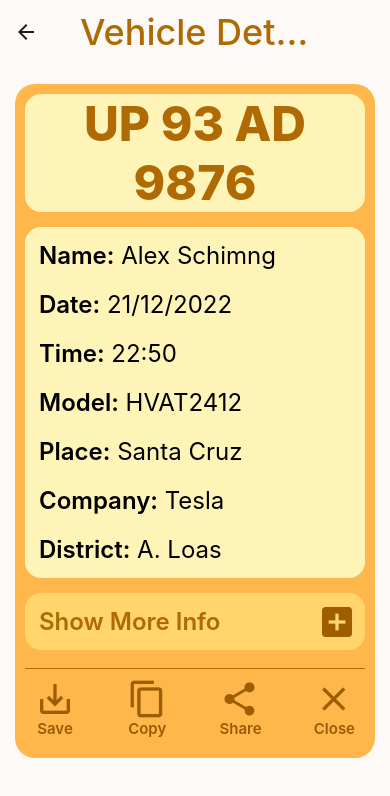
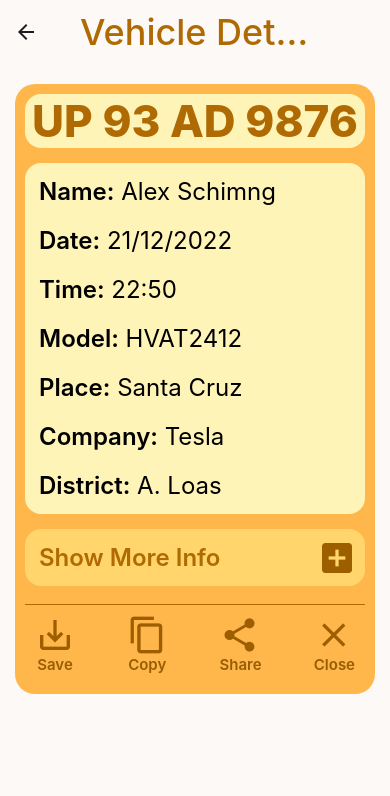
Before and after one commit to hv789/smart-naka, a React Native app: screen /DetailsScreen in a window 390 px wide. Shown: the top 796 px of the page. Built offline with nearby package versions, Linux system fonts and the light colour scheme.

Commit message:
Removed test button from SearchHistoryScreen.tsx Connected Vehicle Details to HomeScreen.tsx

```diff
--- a/screens/DetailsScreen.tsx
+++ b/screens/DetailsScreen.tsx
@@ -79,7 +79,7 @@ const styles = StyleSheet.create({
     elevation: 15,
   },
   cardText: {
-    fontSize: 48,
+    fontSize: 44,
     fontWeight: "800",
     color: "#AF6A03",
     textAlign: "center",
--- a/screens/HomeScreen.tsx
+++ b/screens/HomeScreen.tsx
@@ -4,10 +4,15 @@ import SelectDropdown from "react-native-select-dropdown";
 import { MaterialIcons } from '@expo/vector-icons';
 import HorizontalLine from "../components/HorizontalLine";
 
-const HomeScreen = () => {
+const HomeScreen = ({ navigation }) => {
   //state and constants for expandable filter:
   const [isFilterExpanded, setIsFilterExpanded] = useState<Boolean>(false);
   const [choosenFilter, setChoosenFilter] = useState<string[]>([]);
+
+  const pressHandler = () => {
+    navigation.navigate("DetailsScreen");
+  };
+
   const FilterExpandHandler = () => {
     setIsFilterExpanded(!isFilterExpanded);
   }
@@ -97,9 +102,9 @@ const HomeScreen = () => {
           </View>
           }
           {/**SUBMIT BUTTON YAHA PE HAI */}
-          <View style={styles.submitButton}>
+          <Pressable style={styles.submitButton} onPress={pressHandler} android_ripple={{color: "#d69533"}}>
             <Text style={[styles.filterText,{color:"#FFF4B7", fontSize:30}]}>Submit</Text>
-          </View>
+          </Pressable>
         </View>
     </SafeAreaView>
   );
--- a/screens/SearchHistoryScreen.tsx
+++ b/screens/SearchHistoryScreen.tsx
@@ -1,13 +1,10 @@
-import { View, Text, StyleSheet, Button } from "react-native";
+import { View, Text, StyleSheet } from "react-native";
 
 import React from "react";
 
 import HistoryItem from "../components/HistoryItem";
 
-const SearchHistoryScreen = ({ navigation }) => {
-  const pressHandler = () => {
-    navigation.navigate("DetailsScreen");
-  };
+const SearchHistoryScreen = () => {
 
   return (
     <View style={styles.rootContainer}>
@@ -21,7 +18,6 @@ const SearchHistoryScreen = ({ navigation }) => {
         date="10/12/2022"
         time="22:50"
       />
-      <Button title="Go to Details" onPress={pressHandler} />
     </View>
   );
 };
```
